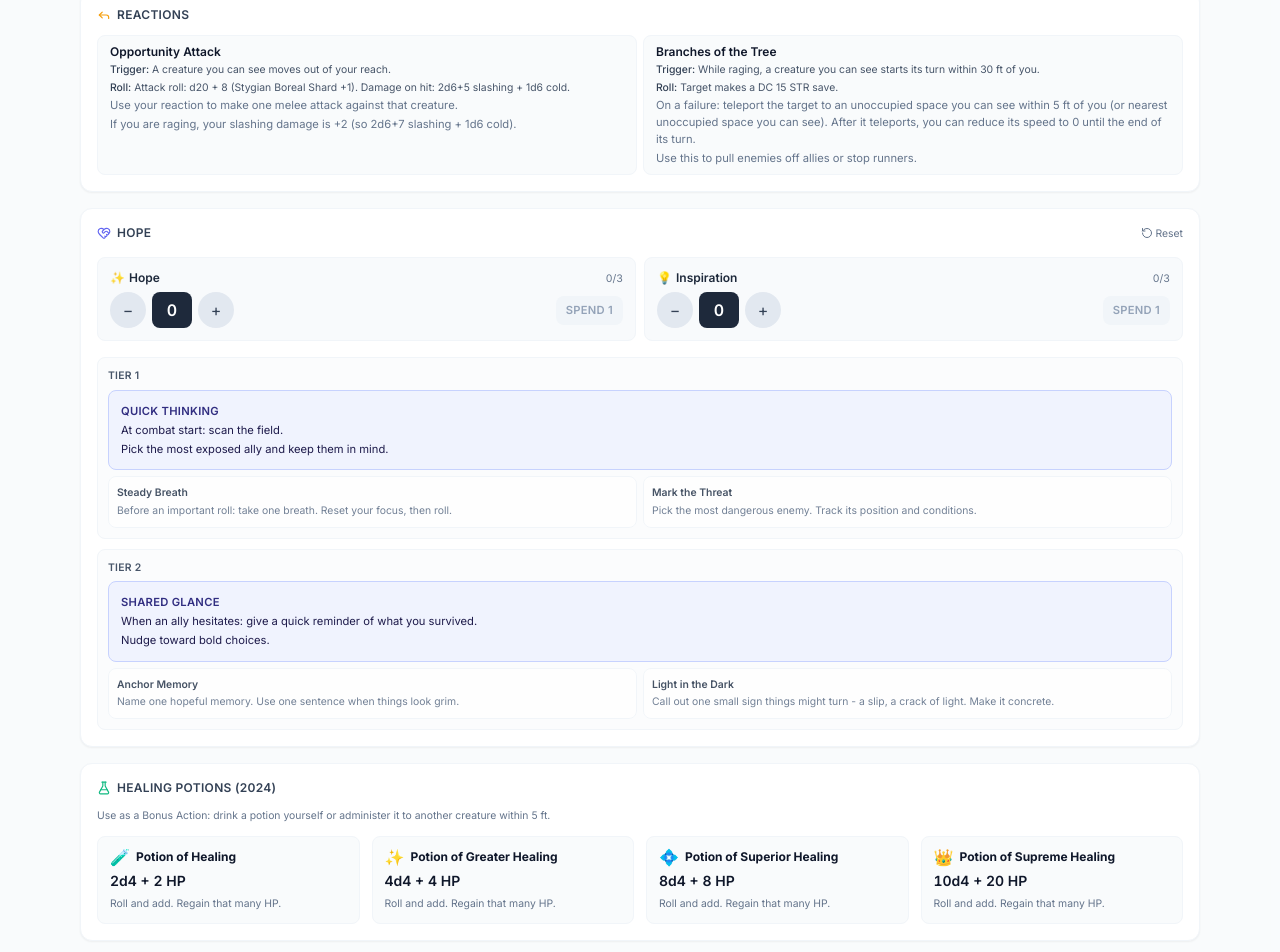
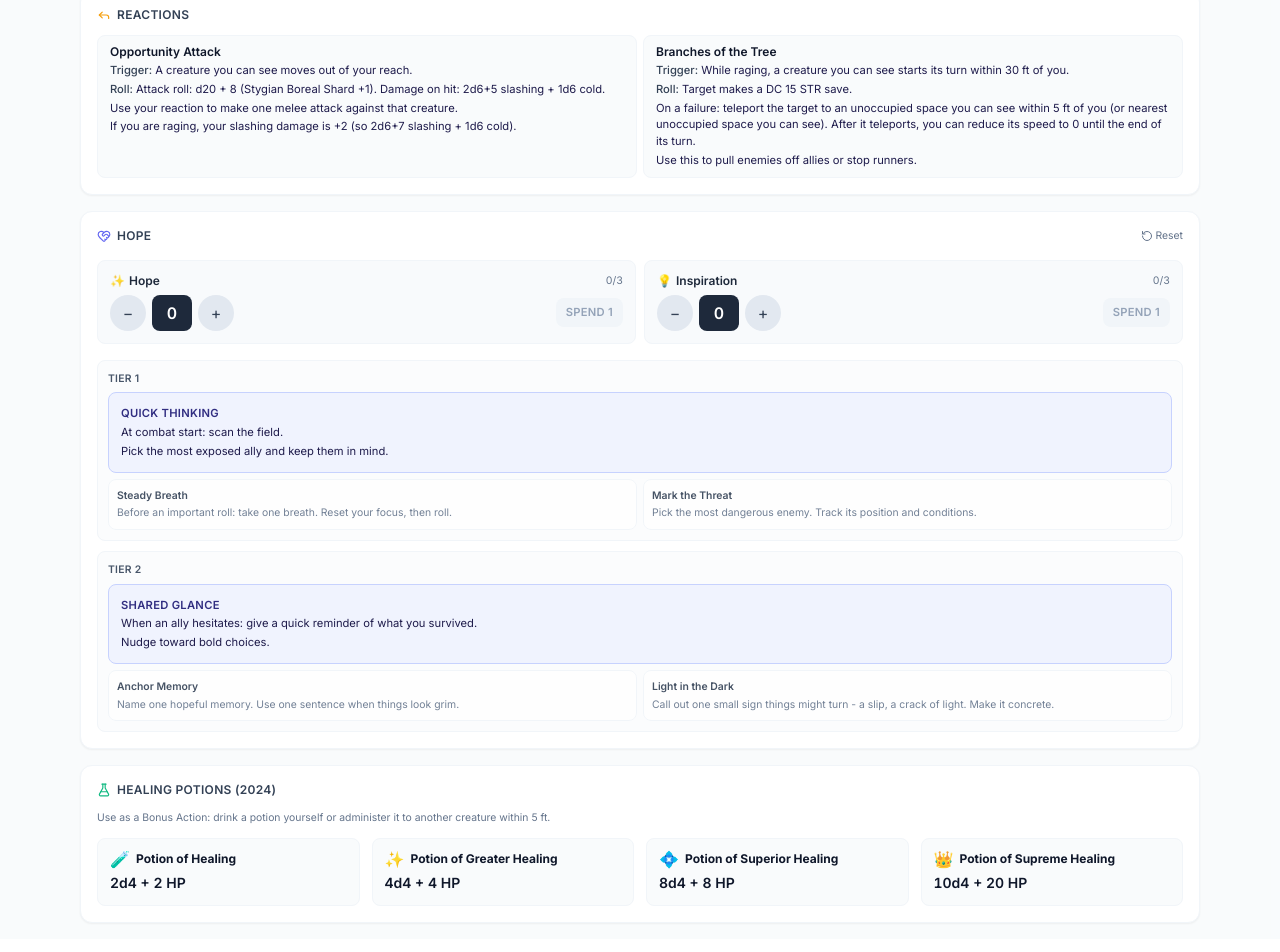
Before and after one commit to TheineAddict/Null-Expected, a React (Vite) app: page /character-sheet-app/aelfwynn in a window 1280 px wide. Shown: the part 1708-2660 px from the top of the page. Built offline with nearby package versions, Linux system fonts and the light colour scheme.

Commit message:
Refactor text styles in ReactionsSection and remove redundant instructions in HealingPotionsSection

```diff
--- a/src/apps/character-sheet/components/HealingPotionsSection.tsx
+++ b/src/apps/character-sheet/components/HealingPotionsSection.tsx
@@ -31,9 +31,6 @@ export const HealingPotionsSection: React.FC = () => (
             <span className="text-xs font-bold text-slate-900">{name}</span>
           </div>
           <span className="tabular-nums font-semibold text-slate-900 text-sm">{dice}</span>
-          <p className="text-[0.65rem] text-slate-500 leading-snug">
-            Roll and add. Regain that many HP.
-          </p>
         </div>
       ))}
     </div>
--- a/src/apps/character-sheet/components/ReactionsSection.tsx
+++ b/src/apps/character-sheet/components/ReactionsSection.tsx
@@ -10,17 +10,17 @@ const ReactionCard: React.FC<{ reaction: Reaction }> = ({ reaction }) => (
   <div className="rounded-lg border border-slate-100 bg-slate-50/80 overflow-hidden">
     <div className="px-2.5 py-2 sm:px-3 sm:py-2">
       <h4 className="text-xs font-semibold text-slate-900">{reaction.name}</h4>
-      <p className="text-[0.65rem] text-slate-600 mt-0.5">
+      <p className="mt-0.5 text-[0.7rem] text-indigo-950">
         <span className="font-medium text-slate-700">Trigger:</span> {reaction.trigger}
       </p>
       {reaction.roll && (
-        <p className="text-[0.65rem] text-slate-600 mt-0.5">
+        <p className="mt-0.5 text-[0.7rem] text-indigo-950">
           <span className="font-medium text-slate-700">Roll:</span> {reaction.roll}
         </p>
       )}
-      <p className="text-[0.7rem] text-slate-500 mt-0.5">{reaction.effect}</p>
+      <p className="mt-0.5 text-[0.7rem] text-indigo-950">{reaction.effect}</p>
       {reaction.notes && (
-        <p className="text-[0.7rem] text-slate-500 mt-0.5">{reaction.notes}</p>
+        <p className="mt-0.5 text-[0.7rem] text-indigo-950">{reaction.notes}</p>
       )}
     </div>
   </div>
```
